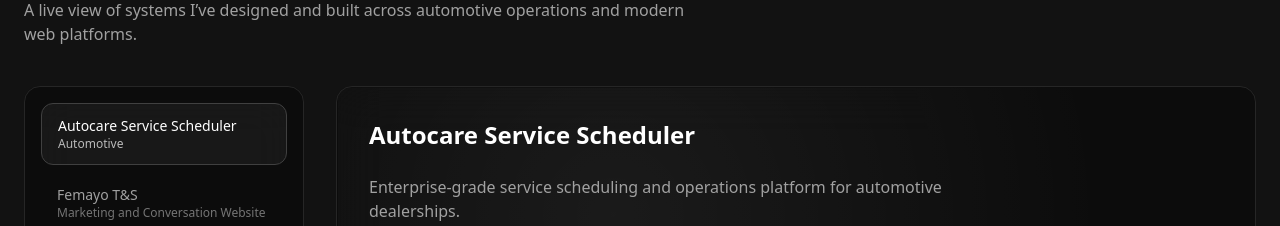
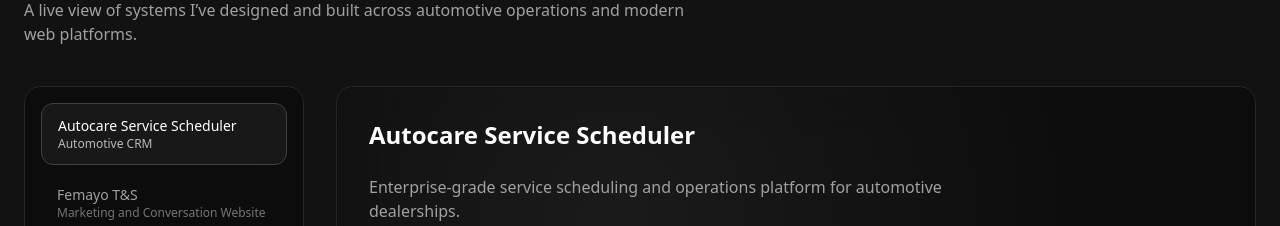
Before and after one commit to Ojfirst/simon-portfolio, a Next.js app: page / in a window 1280 px wide. Shown: the part 1162-1388 px from the top of the page. Built offline with nearby package versions, Linux system fonts and the light colour scheme.

Commit message:
UI update for project data

```diff
--- a/src/components/projects/project.data.ts
+++ b/src/components/projects/project.data.ts
@@ -18,7 +18,7 @@ export const projects: Project[] = [
 	{
 		id: 'autocare',
 		name: 'Autocare Service Scheduler',
-		category: 'Automotive',
+		category: 'Automotive CRM',
 		summary:
 			'Enterprise-grade service scheduling and operations platform for automotive dealerships.',
 		highlights: [
@@ -43,8 +43,7 @@ export const projects: Project[] = [
 			'Sooner',
 			'Tailwind-CSS',
 		],
-		liveUrl:
-			'https://automobile-service-schedular.vercel.app/',
+		liveUrl: 'https://automobile-service-schedular.vercel.app/',
 		githubUrl: 'https://github.com/Ojfirst/Automobile_Service_Schedular',
 	},
 	{
```
